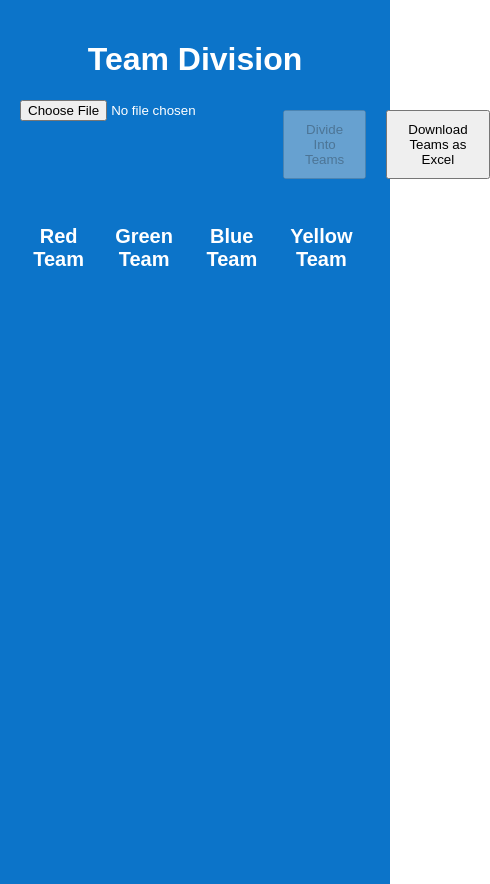
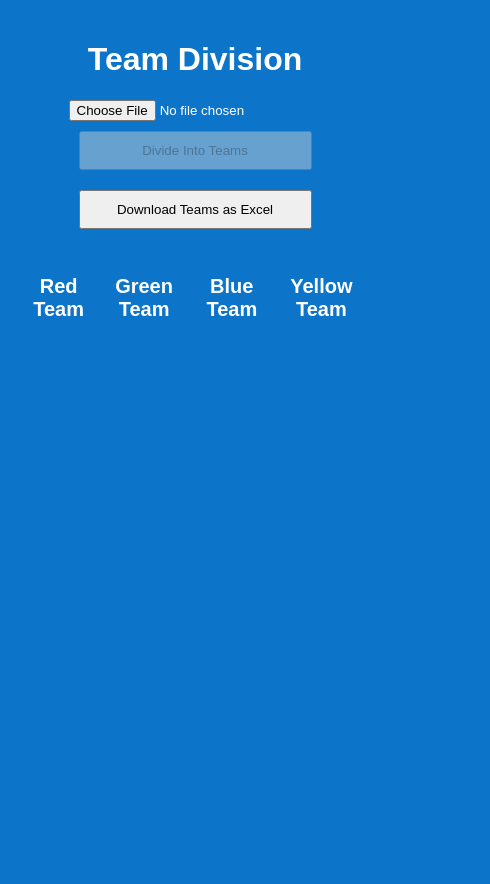
Before and after one commit to pradeepgp0/Team-Divide, a React (Create React App) app: page / in a window 390 px wide. Shown: the whole page, 490 px wide, since content can reach past the window. After the commit the page ends 844 px from the top, so only its background shows below. Built offline with nearby package versions, Linux system fonts and the light colour scheme; the HTML template or start-up script is replaced by a standard one.

Commit message:
responsive for mobile

```diff
--- a/src/App.css
+++ b/src/App.css
@@ -37,13 +37,15 @@
   }
 } */
 
+body{
+  height: 100vh;
+  background-color: rgb(12, 116, 201);
+}
 
 .App {
   font-family: Arial, sans-serif;
   padding: 20px;
   text-align: center;
-  height: 100vh;
-  background-color: rgb(12, 116, 201);
 }
 
 button {
@@ -83,4 +85,12 @@ ul {
 .headerrow {
   display: flex;
   place-content: center space-evenly;
+  width: 100%;
+  flex-wrap: wrap;  /* Allows items to wrap on smaller screens */
 }
+
+@media (max-width: 768px) {
+  .headerrow {
+    flex-direction: column; /* Stack items vertically on smaller screens */
+  }
+}
```
